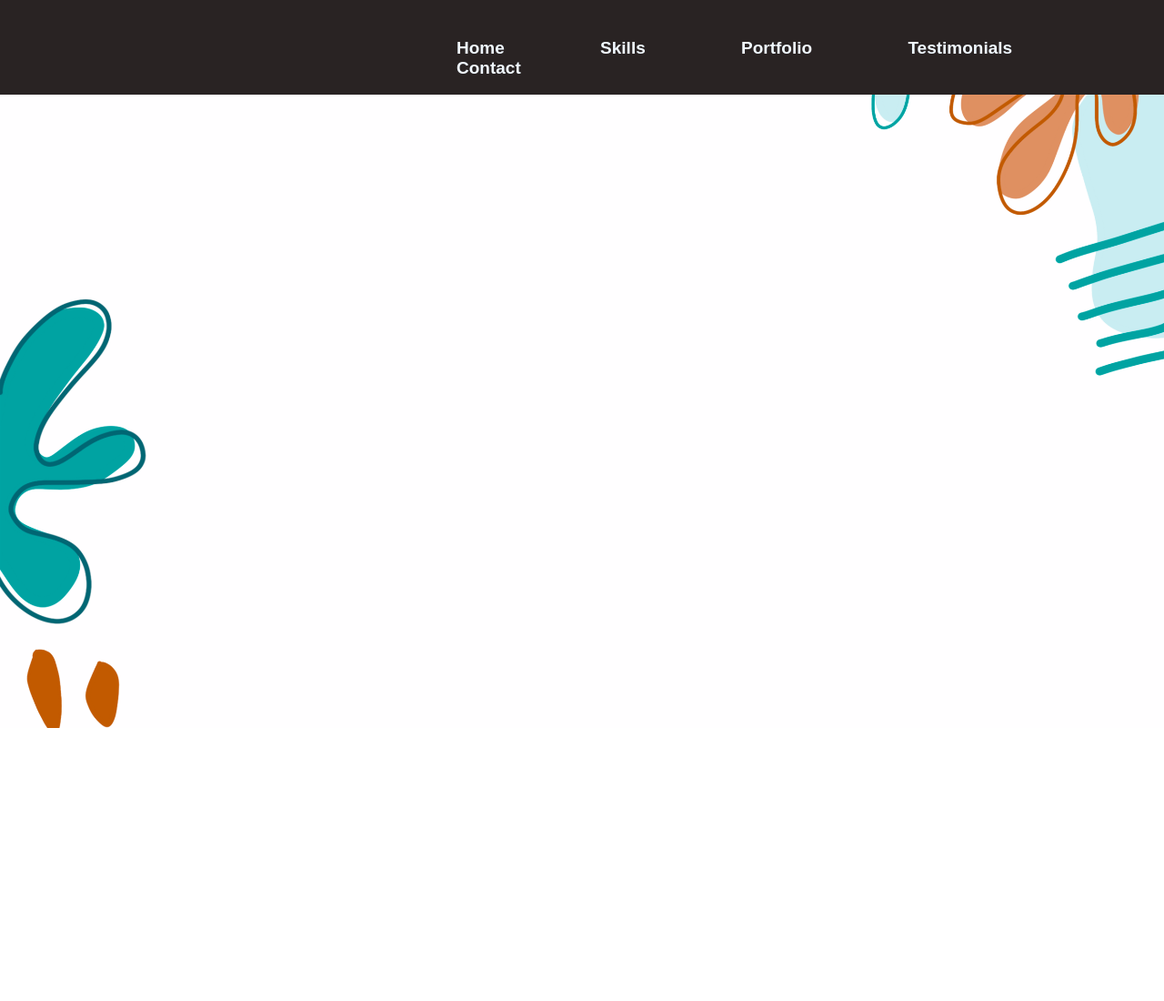
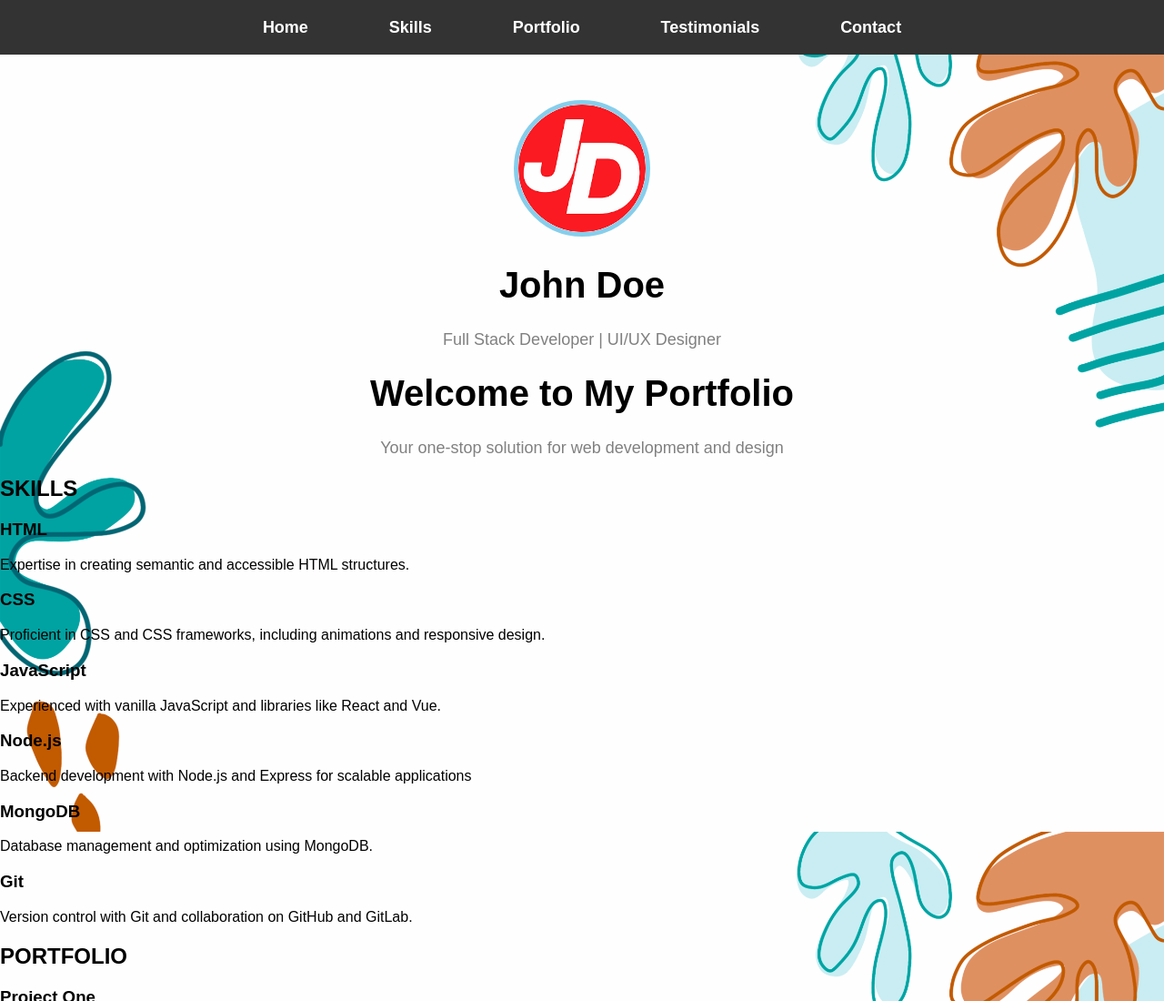
Before and after one commit to Slark-labs/assignment-projects, a plain HTML site: page index.html in a window 1280 px wide. Shown: the top 1100 px of the page at 91% size. Before the commit the page ends 800 px from the top, so only its background shows below. Drawn offline with Linux system fonts and the light colour scheme.

Commit message:
modified index file and attach styl.css

```diff
--- a/index.html
+++ b/index.html
@@ -3,62 +3,108 @@
 <head>
     <meta charset="UTF-8">
     <meta name="viewport" content="width=device-width, initial-scale=1.0">
-    <title>Document</title>
-<style>
-    *{
-        padding:0;
-        margin:0;
-    }
-    #head1{
-            font:normal bold 19px arial;
-            background-color:rgb(41, 35, 35);
-            word-spacing:100px;
-            border:2px solid rgb(41, 35, 35);
-            height:100px;
-    }
-    #head1 a{
-        color:aliceblue;
-        text-decoration:none;
-
-    }
-    .header{
-        margin-top: 40px;
-        margin-left:500px;
-    }
-    body{
-
-            background-image:url(./media/background-pic.png);
-            background-repeat:no-repeat;
-            background-position:center;
-            background-size:cover;
-            background-attachment:fixed;
-            background-origin:padding-box;
-
-
-
-
-    }
-
-</style>
-
-
+    <title>My Portfolio</title>
+    <script src="https://kit.fontawesome.com/0c07f135f7.js" crossorigin="anonymous"></script>
+    <link rel="stylesheet" href="style.css">
 
 </head>
+<body>
+    <header>
+        <nav>
+            <ul>
+                <li><a href="#home">Home</a></li>
+                <li><a href="#skills">Skills</a></li>
+                <li><a href="#portfolio">Portfolio</a></li>
+                <li><a href="#testimonials">Testimonials</a></li>
+                <li><a href="#contact">Contact</a></li>
+            </ul>
+        <nav>
+    </header>
+    <main>
 
-<body>
-    <div id="head1">
-        <div class="header">
-            <a href="#home">Home</a>
-            <a href="#skills">Skills</a>
-            <a href="#portfolio">Portfolio</a>
-            <a href="#testimonials">Testimonials</a>
-            <a href="#contact">Contact</a>
+        <div class="logo-container">
+            <div id="logo">
+                <img src="/media/logo.png" alt="">
+            </div>
+            <h1>John Doe</h1>
+            <p>Full Stack Developer | UI/UX Designer</p>
+            <h1>Welcome to My Portfolio</h1>
+            <p>Your one-stop solution for web development and design</p>
         </div>
-    </div>
 
+        <div class="Skills-container">
+            <h2>SKILLS</h2>
+            <div class="skills">
+                <h3>HTML</h3>
+                <p>Expertise in creating semantic and accessible HTML structures.</p>
+            </div>
+            <div class="skills">
+                <h3>CSS</h3>
+                <p>Proficient in CSS and CSS frameworks, including animations and responsive design.</p>
+            </div>
+            <div class="skills">
+                <h3>JavaScript</h3>
+                <p>Experienced with vanilla JavaScript and libraries like React and Vue.</p>
+            </div>
+            <div class="skills">
+                <h3>Node.js</h3>
+                <p>Backend development with Node.js and Express for scalable applications</p>
+            </div>
+            <div class="skills">
+                <h3>MongoDB</h3>
+                <p>Database management and optimization using MongoDB.</p>
+            </div>
+            <div class="skills">
+                <h3>Git</h3>
+                <p>Version control with Git and collaboration on GitHub and GitLab.</p>
+            </div>
+        </div>
 
-
-
+        <div class="portfolio-container">
+            <h2>PORTFOLIO</h2>
+            <div class="portfolio">
+                <h3>Project One</h3>
+                <p>A brief description of Project One, showcasing key features and technologies used.</p>
+            </div>
+            <div class="portfolio">
+                <h3>Project Two</h3>
+                <p>A brief description of Project Two, highlighting the challenges and solutions.</p>
+            </div>
+            <div class="portfolio">
+                <h3>Project Three</h3>
+                <p>A brief description of Project Three, focusing on the design and user experience.</p>
+            </div>
+            <div class="portfolio">
+                <h3>Project Four</h3>
+                <p>A brief description of Project Four, showcasing the technologies and approach.</p>
+            </div>
+        </div>
+        <div class="Testimonials">
+            <h2>Testimonials</h2>
+            <p>"Amazing work! The project was delivered on time and exceeded our expectations."</p>
+            <h4>- Client A</h4>
+            <p>"Great attention to detail and a fantastic understanding of our requirements."</p>
+            <h4>- Client B</h4>
+        </div>
+        <div class="contact">
+            <form action="" method="post">
+                <input type="name" name="" id="" placeholder="Your Name">
+                <input type="email" name="" id="" placeholder="Your Email">
+                <textarea name="" id="" cols="30" rows="10" placeholder="Your Massage"></textarea>
+                <button type="reset">Send Massage</button>
+            </form>
+        </div>
+    </main>
+    <footer>
+        <div class="social-links">
+            <ul>
+                <li><a href="">Linkedin</a></li>
+                <li><a href="">GitHub</a></li>
+                <li><a href="">Twitter</a></li>
+            </ul>
+        </div>
+        <p>© 2024 John Doe</p>
+    </footer>
 
 </body>
 </html>
--- a/style.css
+++ b/style.css
@@ -0,0 +1,62 @@
+*{
+    box-sizing: border-box;
+}
+body{
+    display: flex;
+    flex-flow: column wrap;
+    margin:0;
+    background-image:url(/media/background-pic.png);
+    background-position:center;
+    background-size:cover;
+    background-repeat: no-repeat;
+    background-attachment: fixed;
+    font-family: Arial, Helvetica, sans-serif;
+
+}
+body a{
+    text-decoration:none;
+
+}
+header{
+    font:normal bold 19px arial;
+    background-color:#333333;
+    padding: 19px 0;
+}
+header ul{
+    display: flex;
+    justify-content: space-evenly;
+    list-style: none;
+    margin:0 200px;
+    padding: 0;
+
+}
+header a{
+    color: #fff;
+    font-size: large;
+}
+header a:hover{
+    color:skyblue;
+}
+.logo-container{
+    display: flex;
+    flex-flow: column wrap;
+    justify-items: center;
+    justify-content: center;
+    align-content: space-around;
+    align-items: center;
+
+}
+#logo img{
+    margin-top: 50px;
+    border-radius: 50%;
+    border: 5px solid skyblue;
+    max-width: 150px;
+}
+.logo-container h1{
+    font-size: 40px;
+}
+.logo-container p{
+    color: gray;
+    font-size: large;
+    margin: 0;
+}
```
Also changed, not shown: media/logo.png (added).
